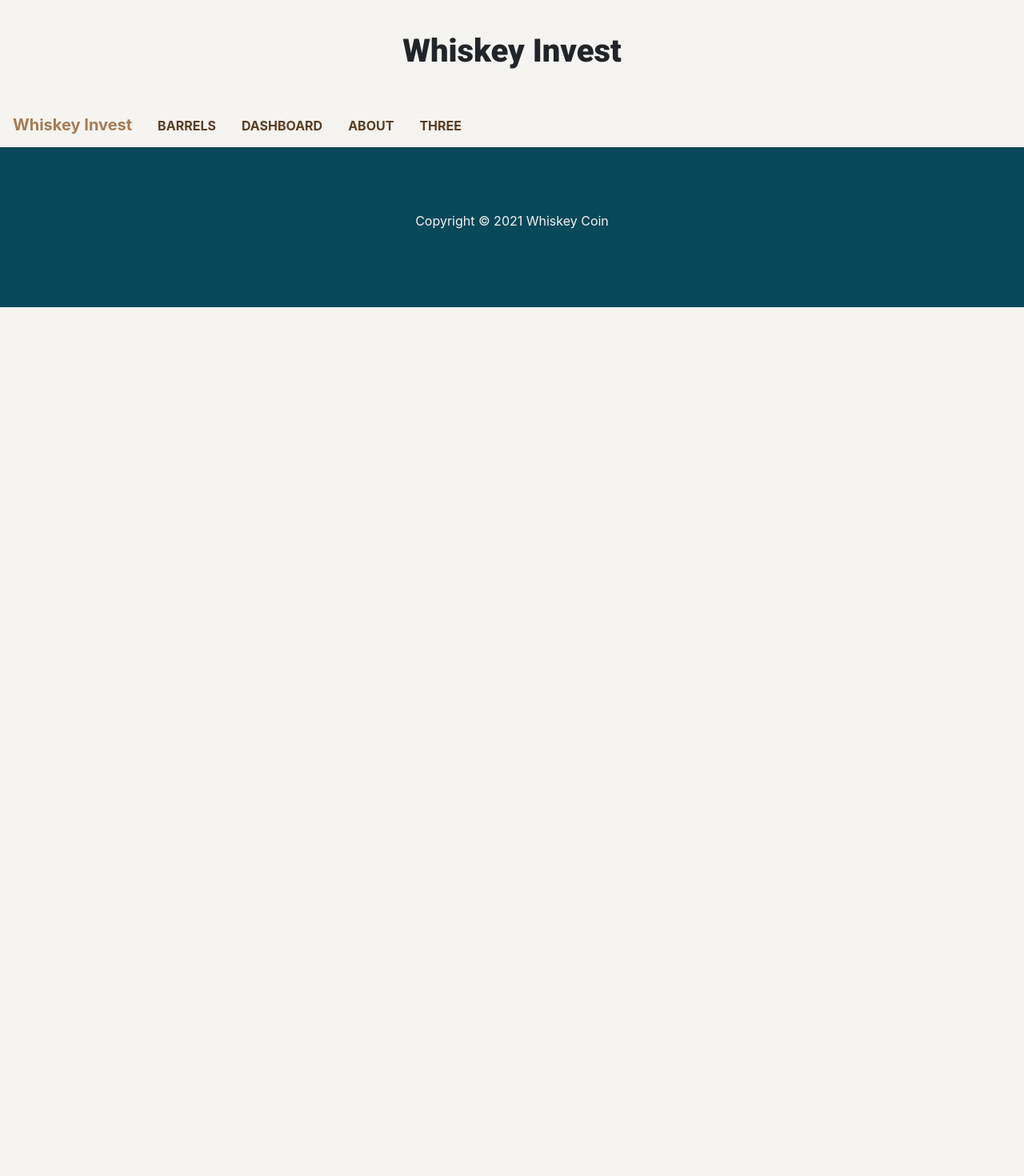
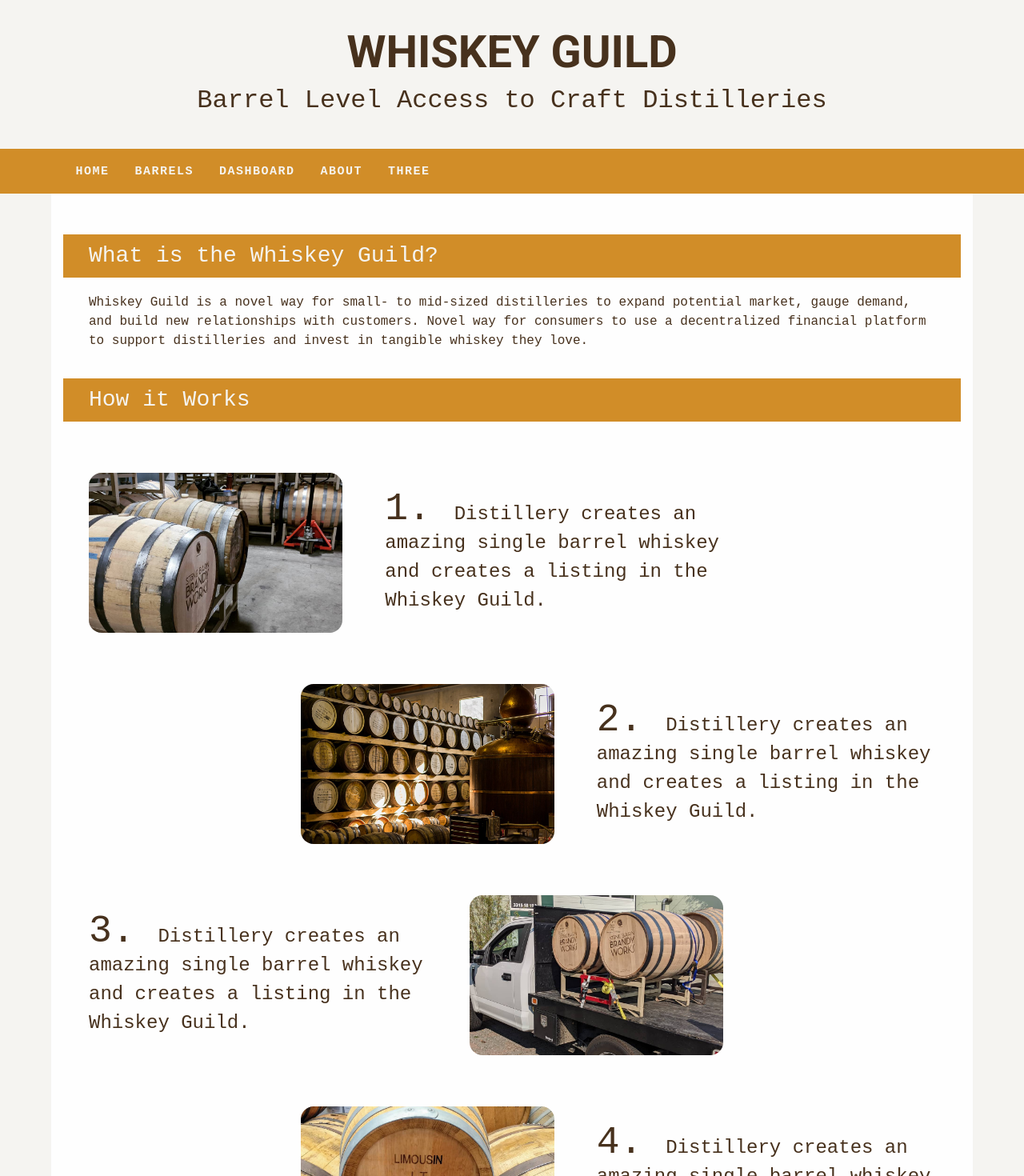
Before and after one commit to jasperdegens/whiskeyFrontend, a React (Create React App) app: page / in a window 1280 px wide. Shown: the top 1470 px of the page at 80% size. Before the commit the page ends 840 px from the top, so only its background shows below. Built offline with nearby package versions, Linux system fonts and the light colour scheme.

Commit message:
added new homepage, some minor design improvements

```diff
--- a/public/css/theme.css
+++ b/public/css/theme.css
@@ -3,13 +3,13 @@
     --secondary-color: #D18D28;
     --contrast-color: #074859;
     --light-color: #f5f4f1;
-    --dark-color: #593E24;
+    --dark-color: #47311d;
 }
 
 
 
 p{
-    color: var(--light-color);
+    color: var(--dark-color);
 }
 
 body{
--- a/public/index.html
+++ b/public/index.html
@@ -26,7 +26,7 @@
     -->
     <title>Whiskey Coin</title>
     <link rel="preconnect" href="https://fonts.gstatic.com">
-<link href="https://fonts.googleapis.com/css2?family=Roboto:wght@900&display=swap" rel="stylesheet">
+<link href="https://fonts.googleapis.com/css2?family=Roboto:wght@700&display=swap" rel="stylesheet">
     <link rel="stylesheet" href="/css/theme.css">
     <style>
       html, body, canvas{
--- a/src/App.js
+++ b/src/App.js
@@ -8,6 +8,7 @@
 } from 'react-router-dom';
 
 import Header from './components/Header';
+import Home from './components/Home';
 import About from './components/About';
 import Dashboard from './components/Dashboard';
 import Barrels from './components/Barrels';
@@ -25,9 +26,6 @@
         <Header />
         <div className='content'>
           <Switch>
-            <Route path='/home'>
-
-            </Route>
             <Route path="/barrels">
               <Barrels />
             </Route>
@@ -40,6 +38,9 @@
             <Route path='/three'>
               <ThreePlayground />
             </Route>
+            <Route path='/'>
+              <Home />
+            </Route>
           </Switch>
         </div>
 
--- a/src/components/Barrels.js
+++ b/src/components/Barrels.js
@@ -48,10 +48,14 @@
 
 function BarrelDetails(props) {
     let {barrelId} = useParams();
+    const whiskey = props.whiskeyData[parseInt(barrelId)];
 
     return (
         <>
-            <WhiskeyListing whiskeyData={props.whiskeyData[parseInt(barrelId)]} />
+            <div className='back-wrapper'>
+                <p><Link to='/barrels'>&larr; Barrels</Link> {'> ' + whiskey.name}</p>
+            </div>
+            <WhiskeyListing whiskeyData={whiskey} />
         </>
     )
 }
--- a/src/components/Header.js
+++ b/src/components/Header.js
@@ -11,18 +11,24 @@
 
     return (
         <header>
-            <h1>Whiskey Invest</h1>
+            <div id='title'>
+                <h1>WHISKEY GUILD</h1>
+                <h2>Barrel Level Access to Craft Distilleries</h2>
+            </div>
             <Navbar sticky="top" expand="md">
-                <Navbar.Brand href="#home">Whiskey Invest</Navbar.Brand>
+                <div className='container'>
+                    {/* <Navbar.Brand href="#home">Whiskey Invest</Navbar.Brand> */}
                     <Navbar.Toggle aria-controls="basic-navbar-nav" />
                     <Navbar.Collapse id="basic-navbar-nav">
                         <Nav className="mr-auto" as='ul'>
+                            <Nav.Item as='li'><Link to='/'>Home</Link></Nav.Item>
                             <Nav.Item as='li'><Link to='/barrels'>Barrels</Link></Nav.Item>
                             <Nav.Item as='li'><Link to='/dashboard'>Dashboard</Link></Nav.Item>
                             <Nav.Item as='li'><Link to='/about'>About</Link></Nav.Item>
                             <Nav.Item as='li'><Link to='/three'>Three</Link></Nav.Item>
                         </Nav>
                     </Navbar.Collapse>
+                </div>
             </Navbar>
         </header>
     )
--- /dev/null
+++ b/src/components/Home.js
@@ -0,0 +1,81 @@
+
+
+import './../styles/Home.css';
+
+
+
+function Home() {
+
+
+    return (
+    <div className='container'>
+        <div className='header-label margin-label'>
+            <h3 className='header-title'>What is the Whiskey Guild?</h3>
+        </div>
+        <div className='label-group'>
+            <p className='description'>Whiskey Guild is a novel way for small- to mid-sized distilleries to expand potential market, gauge demand, and build new relationships with customers. Novel way for consumers to use a decentralized financial platform to support distilleries and invest in tangible whiskey they love.</p>
+        </div>
+
+        <div className='header-label margin-label'>
+            <h3 className='header-title'>How it Works</h3>
+        </div>
+        <div className='flex how-it-works-wrapper'>
+            <div className='how-it-works-detail detail-md'>
+                <img src='/images/barrels.jpg' alt='distillery'/>
+            </div>
+            <div className='how-it-works-detail detail-lg'>
+                <p className='number'>1. </p><p>Distillery creates an amazing single barrel whiskey and creates a listing in the Whiskey Guild.</p>
+            </div>
+            <div className='how-it-works-detail detail-sm'></div>
+        </div>
+        <div className='flex how-it-works-wrapper'>
+            <div className='how-it-works-detail detail-sm'></div>
+            <div className='how-it-works-detail detail-md'>
+                <img src='/images/barrelHouse.jpg' alt='distillery' />
+            </div>
+            <div className='how-it-works-detail detail-lg'>
+                <p className='number'>2. </p><p>Distillery creates an amazing single barrel whiskey and creates a listing in the Whiskey Guild.</p>
+            </div>
+        </div>
+        <div className='flex how-it-works-wrapper'>
+            <div className='how-it-works-detail detail-lg'>
+                <p className='number'>3. </p><p>Distillery creates an amazing single barrel whiskey and creates a listing in the Whiskey Guild.</p>
+            </div>
+            <div className='how-it-works-detail detail-md'>
+                <img src='/images/barrelTruck.jpg' alt='distillery' />
+            </div>
+            <div className='how-it-works-detail detail-sm'></div>
+        </div>
+        <div className='flex how-it-works-wrapper'>
+            <div className='how-it-works-detail detail-sm'></div>
+            <div className='how-it-works-detail detail-md'>
+                <img src='/images/limousiin.jpg' alt='distillery' />
+            </div>
+            <div className='how-it-works-detail detail-lg'>
+                <p className='number'>4. </p><p>Distillery creates an amazing single barrel whiskey and creates a listing in the Whiskey Guild.</p>
+            </div>
+        </div>
+        <div className='flex how-it-works-wrapper'>
+            <div className='how-it-works-detail detail-md'>
+                <img src='/images/rye55.jpg' alt='distillery' />
+            </div>
+            <div className='how-it-works-detail detail-lg'>
+                <p className='number'>5. </p><p>Distillery creates an amazing single barrel whiskey and creates a listing in the Whiskey Guild.</p>
+            </div>
+            <div className='how-it-works-detail detail-sm'></div>
+        </div>
+
+
+        <div className='header-label margin-label'>
+            <h3 className='header-title'>Latest Barrels</h3>
+        </div>
+    </div>
+    )
+
+
+}
+
+
+
+
+export default Home;
--- a/src/components/WhiskeyListing.js
+++ b/src/components/WhiskeyListing.js
@@ -130,6 +130,7 @@
                             labelString: 'Cost',
                         },
                         ticks: {
+                            stepSize: 1,
                             callback: function (v, u, vs) { return '$' + v}
                         }
 
@@ -183,11 +184,9 @@
 
     return (
         <div className='whiskey-details-wrapper'>
-            <div className='back-wrapper'>
-                <Link to='/barrels'>Back</Link>
-            </div>
+
             <div className='sticker-label header-label margin-label'>
-                <p>WHISKEY</p>
+                <h3 className='header-title'>WHISKEY</h3>
                 <div className='sticker'>
                     <h2>{whiskeyData.name}</h2>
                 </div>
@@ -231,7 +230,7 @@
                 />
             </div>
             <div className='header-label margin-label'>
-                <h3>BARREL</h3>
+                <h3 className='header-title'>BARREL</h3>
             </div>
             <div className='label-group'>
                 <UnderLabelTextField
@@ -248,7 +247,7 @@
                 />
             </div>
             <div className='header-label margin-label margin-bottom-none'>
-                <h3>NOTES</h3>
+                <h3 className='header-title'>NOTES</h3>
             </div>
             <div className='notes'>
                 <p>{whiskeyData.distillersNotes}</p>
@@ -257,7 +256,7 @@
                 </div>
             </div>
             <div className='header-label margin-label'>
-                <h3>PRICING</h3>
+                <h3 className='header-title'>PRICING</h3>
             </div>
             <div className='label-group margin-top'>
                 <div className='chart-wrapper'>
@@ -280,7 +279,7 @@
                 />
             </div>
             <div className='header-label margin-label'>
-                <h3>Purchase</h3>
+                <h3 className='header-title'>Purchase</h3>
             </div>
             <div className='label-group'>
                 <Button>
--- a/src/styles/Header.css
+++ b/src/styles/Header.css
@@ -1,12 +1,29 @@
-h1{
-    margin: 1em !important;
+#title{
+    padding: 2em;
+    color: var(--dark-color);
 }
 
-nav{
-    background-color: var(--light-color);
+header h1{
+    font-size: 3.5em;
+}
+
+header h2{
+    font-family: monospace;
+}
+
+.navbar .container{
+    padding: 0;
+    background: none;
+}
+
+nav.navbar{
+    background-color: var(--secondary-color);
     align-items: baseline !important;
     font-weight: bold;
+    padding: 1em;
+
 }
+
 
 .navbar-brand{
     color: var(--primary-color) !important;
@@ -14,12 +31,13 @@
 
 .nav-item{
     margin: 0 1em;
-    color: var(--dark-color) !important;
 }
 
 .nav-item a{
-    color: var(--dark-color);
+    color: var(--light-color);
     text-transform: uppercase;
+    font-size: 15px;
+    letter-spacing: 1.5px;
 }
 
 .navbar-nav{
--- /dev/null
+++ b/src/styles/Home.css
@@ -0,0 +1,46 @@
+.container{
+    text-align: left;
+}
+
+.description{
+    font-size: 16px;
+}
+
+.how-it-works-wrapper{
+    align-items: center;
+    justify-content: space-between;
+    margin: 4em 2em;
+    overflow: hidden;
+}
+
+
+.detail-sm{
+    flex: 0 0 20%;
+}
+
+
+.detail-md{
+    flex: 0 0 30%;
+}
+
+
+.detail-lg{
+    flex: 0 0 40%;
+}
+
+.how-it-works-detail img{
+    width: 100%;
+    max-height: 200px;
+    object-fit: cover;
+    border-radius: 1em;
+}
+
+.how-it-works-detail p{
+    font-size: 1.5em;
+    display: inline;
+}
+
+.how-it-works-detail p.number{
+    font-size: 3em;
+    line-height: 1em;
+}
--- a/src/styles/Main.css
+++ b/src/styles/Main.css
@@ -2,6 +2,7 @@
 .container{
     padding-top: 2em;
     padding-bottom: 2em;
+    background-color: rgba(255, 255, 255, 0.9);
 }
 
 .flex{
@@ -15,6 +16,7 @@
 
 body{
     background-color: var(--light-color);
+    font-family: monospace;
 }
 
 h1, h2, h3, h4, h5, h6{
--- a/src/styles/WhiskeyDetails.css
+++ b/src/styles/WhiskeyDetails.css
@@ -1,9 +1,14 @@
 .whiskey-details-wrapper{
-    width: 80%;
+    width: 95%;
     margin: 0 auto;
     margin-top: 30px;
     background-color: var(--light-color);
     padding-bottom: 2em;
+    border: 3px solid var(--contrast-color);
+    padding: 0.5em 3em 2em 1.5em;
+    border-radius: 0 40px 40px 0;
+    box-shadow: 5px 3px 11px 0px #a3a3a3;
+
 }
 
 .back-wrapper{
@@ -33,24 +38,26 @@
     padding: 2px 2em;
     text-align: left;
     color: var(--light-color);
-    font-weight: 400;
 }
 
 .header-label h3{
     margin: 8px 0;
-    font-weight: 400;
-    font-size: 1.5em;
+}
+
+.sticker-label h3 {
+    margin: 0;
+    margin-right: 2em;
+}
+
+.header-title{
+    font-size: 1.75em;
+    font-family: monospace;
 }
 
 .sticker-label{
     display: flex;
-    align-items: center;
-}
-
-.sticker-label p {
-    font-size: 1.5em;
-    margin: 0;
-    margin-right: 2em;
+    align-items: baseline;
+    text-transform: uppercase;
 }
 
 .sticker {
@@ -89,7 +96,7 @@
     color: var(--dark-color);
     display: inline;
     line-height: 36x;
-    font-size: 18px;
+    font-size: 15px;
     display: inline-block;
     flex: 1 1 100px;
 
```
Lines whose indentation alone changed are shown as unchanged.
